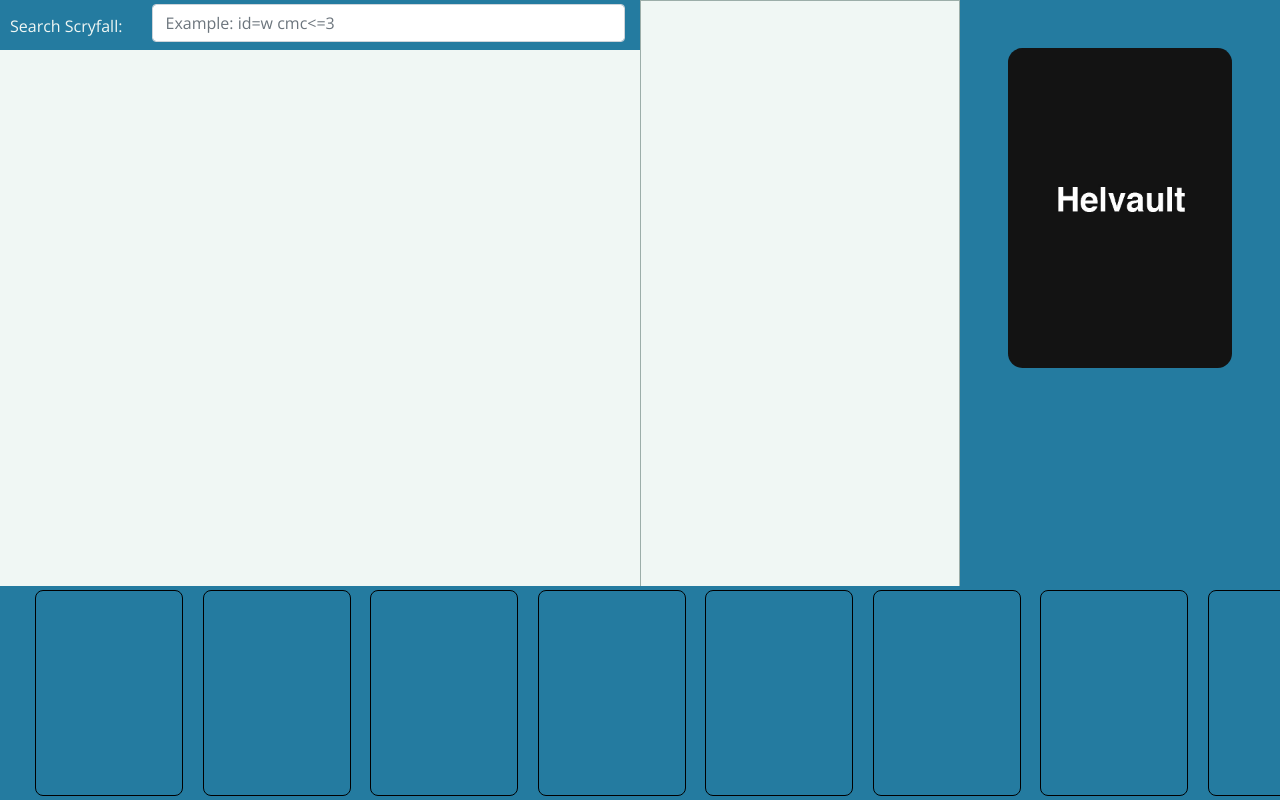
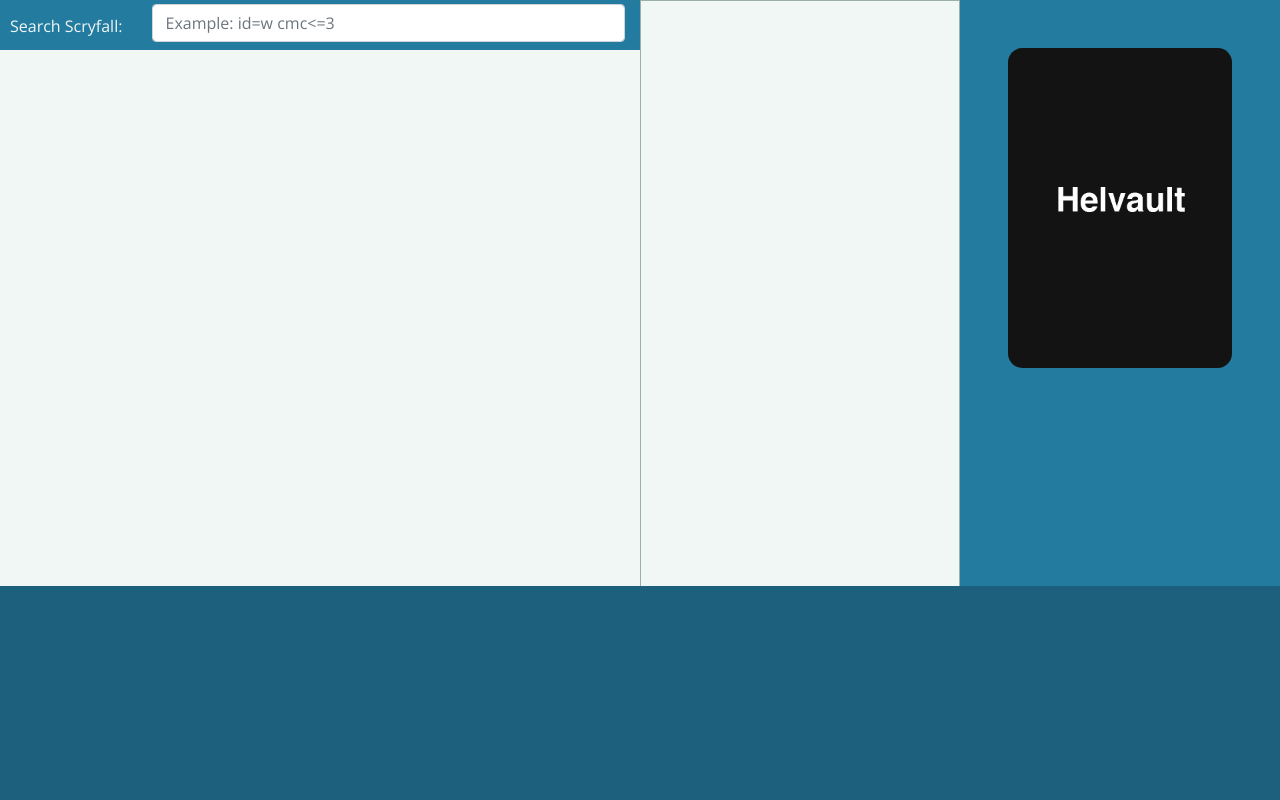
Before and after one commit to partidor/helvault, a Flask app: page / in a window 1280 px wide. Run offline with Flask 2, Linux system fonts and the light colour scheme; some libraries are stand-ins or nearby versions.

Commit message:
Added natural drag-drop functionality for slide deck card-holders. Remove border on card-holder class... may adjust later

```diff
--- a/static/javascript/cardDrag.js
+++ b/static/javascript/cardDrag.js
@@ -17,7 +17,29 @@
 		zIndex:1000
 	});
 
+	var lock = false;
 	$('.card-holder').droppable({
+		over:function(event, ui)
+		{
+			console.log('drag over cardDrag.js');
+			if (!lock)
+			{
+
+				var b = document.getElementById("slide_deck");
+				console.log(b.getElementsByClassName("card-holder").children);
+				var h = b.getElementsByClassName("card-holder")[0].cloneNode();
+				console.log(h);
+				if (h.children.length === 0)
+				{
+					b.append(h);
+					lock = true;
+				}
+			}
+		},
+		out:function(event, ui)
+		{
+			console.log('out');
+		},
 		drop:function(event, ui)
 		{
 			ui.draggable = ui.draggable.clone();
--- a/static/styles/archiveTrap.css
+++ b/static/styles/archiveTrap.css
@@ -24,7 +24,7 @@
 }
 
 .card-draggable-deck {
-	width:146px;
+	width:143px;
 	height:204px;
 }
 
@@ -48,12 +48,12 @@
 }
 
 .card-holder {
-	border:1px solid black;
+	/* border:1px solid black; */
 	border-radius :.50rem!important;
 	margin-top: 4px;
 	margin-left: 15px;
-	height: 206px;
-	width: 148px;
+	height: 204px;
+	width: 143px;
 }
 
 .card-selected {
@@ -62,7 +62,7 @@
 	margin-top: 4px;
 	margin-left: 15px;
 	height: 206px;
-	width: 148px;
+	width: 146px;
 }
 
 .style-navbar {
@@ -82,7 +82,7 @@
 }
 
 .style-slide-deck {
-	background-color: #247BA0;
+	background-color: #1c607d;
 	z-index: 1;
 }
 
--- a/templates/archiveTrap.html
+++ b/templates/archiveTrap.html
@@ -28,14 +28,11 @@
 			</div>
 		</div>
 	</div>
-	<div id="slide_deck" class="fixed-bottom style-slide-deck" style="height:214px; padding-left:20px; overflow-y:hidden; overflow-x: auto; white-space: nowrap;">
+	<div id="slide_deck" class="fixed-bottom style-slide-deck" style="height:214px; padding-left:20px; padding-right:20px;  overflow-y:hidden; overflow-x: auto; white-space: nowrap;">
 		<!--<div class="content card-holder">-->
-		{% set max = 20 %}
-		{% for i in range(0, max)%}
-		<div class="card-holder holder-ident-{{ loop.index }}" data-draggable="target" style="display: inline-block; float:none; vertical-align:top;">
+		<div class="card-holder holder-ident" data-draggable="target" style="display: inline-block; float:none; vertical-align:top;">
 
 		</div>
-		{% endfor %}
 	</div>
 
 </div>
```
Also changed, not shown: static/javascript/deckAddSlide.js (added, +12 -0 lines), 1 other file.
